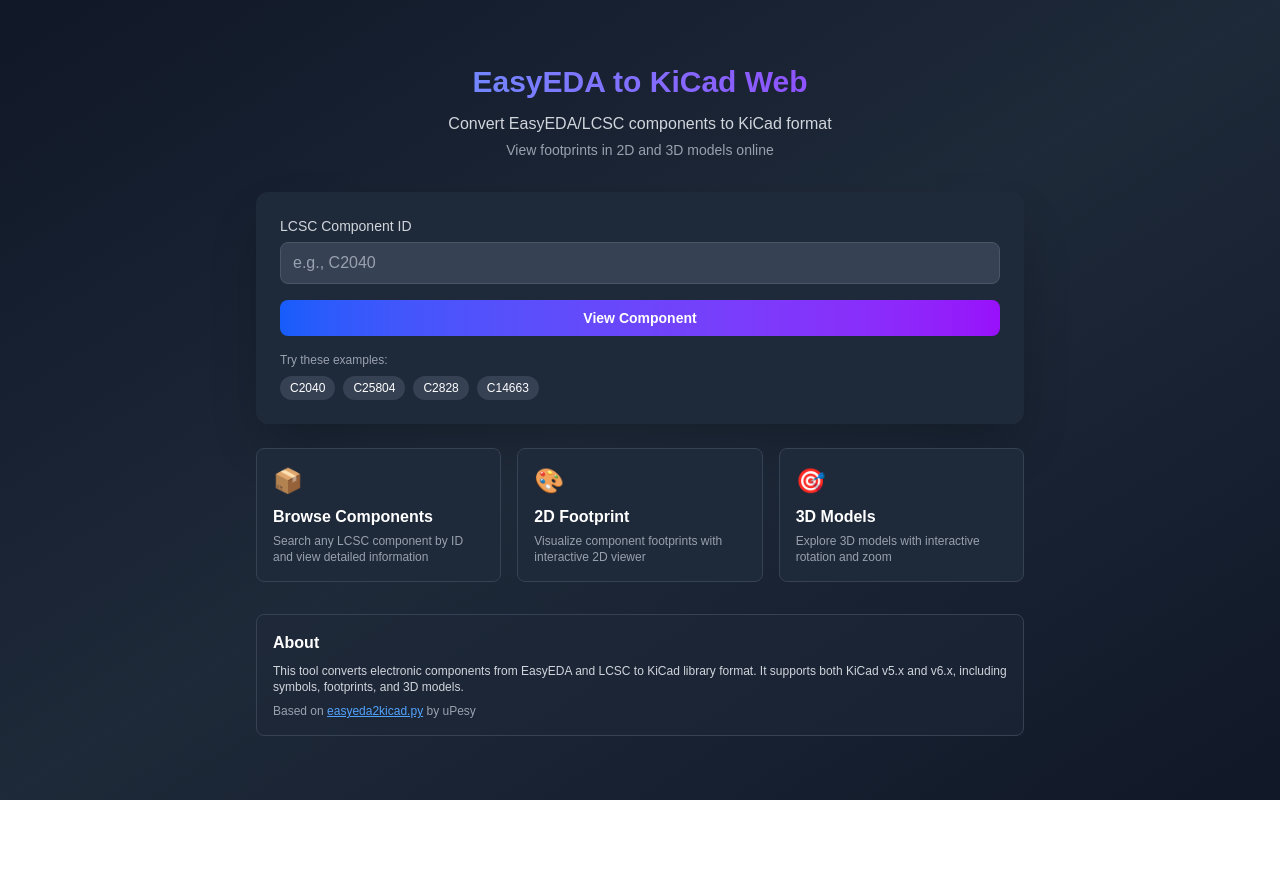
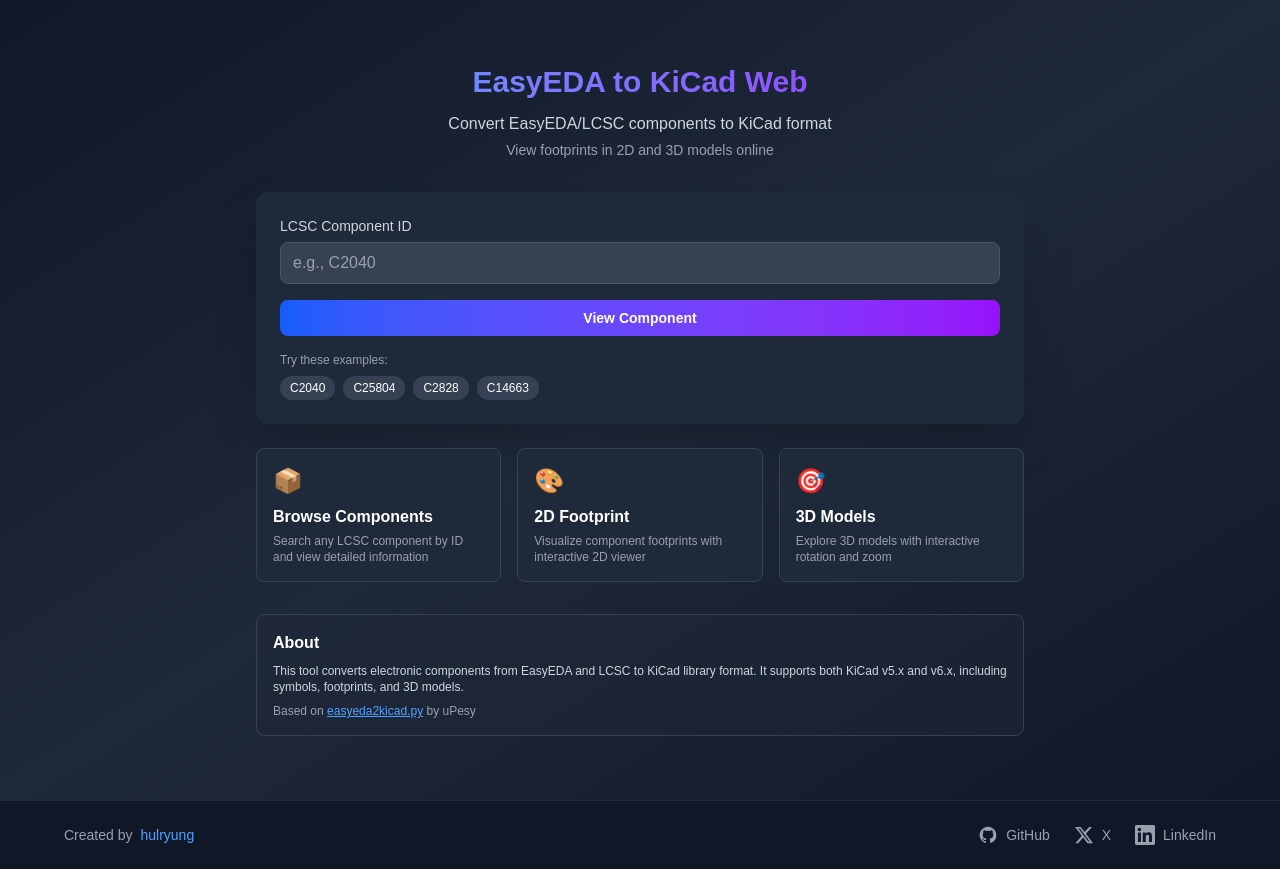
Before and after one commit to hulryung/easyeda2kicad-web, a Next.js app: page / in a window 1280 px wide. Before the commit the page ends 800 px from the top, so only its background shows below. Built offline with nearby package versions, Linux system fonts and the light colour scheme.

Commit message:
Add footer with social links and custom favicon
- Add footer with creator attribution and social media links (GitHub, X, LinkedIn)
- Create circuit board style favicon with gradient background
- Fix SchematicViewer NaN validation for text elements

```diff
--- /dev/null
+++ b/app/icon.tsx
@@ -0,0 +1,57 @@
+import { ImageResponse } from 'next/og'
+
+export const runtime = 'edge'
+
+export const size = {
+  width: 32,
+  height: 32,
+}
+
+export const contentType = 'image/png'
+
+export default function Icon() {
+  return new ImageResponse(
+    (
+      <div
+        style={{
+          fontSize: 24,
+          background: 'linear-gradient(135deg, #1e40af 0%, #7c3aed 100%)',
+          width: '100%',
+          height: '100%',
+          display: 'flex',
+          alignItems: 'center',
+          justifyContent: 'center',
+          color: 'white',
+          borderRadius: '6px',
+        }}
+      >
+        <svg
+          width="24"
+          height="24"
+          viewBox="0 0 24 24"
+          fill="none"
+          xmlns="http://www.w3.org/2000/svg"
+        >
+          {/* Circuit board pattern */}
+          <rect x="4" y="4" width="16" height="16" rx="1" stroke="white" strokeWidth="1.5" fill="none" />
+
+          {/* Connection points/pads */}
+          <circle cx="8" cy="8" r="1.5" fill="white" />
+          <circle cx="16" cy="8" r="1.5" fill="white" />
+          <circle cx="8" cy="16" r="1.5" fill="white" />
+          <circle cx="16" cy="16" r="1.5" fill="white" />
+          <circle cx="12" cy="12" r="2" fill="white" />
+
+          {/* Traces/connections */}
+          <line x1="8" y1="8" x2="12" y2="12" stroke="white" strokeWidth="1.2" />
+          <line x1="16" y1="8" x2="12" y2="12" stroke="white" strokeWidth="1.2" />
+          <line x1="8" y1="16" x2="12" y2="12" stroke="white" strokeWidth="1.2" />
+          <line x1="16" y1="16" x2="12" y2="12" stroke="white" strokeWidth="1.2" />
+        </svg>
+      </div>
+    ),
+    {
+      ...size,
+    }
+  )
+}
--- a/app/layout.tsx
+++ b/app/layout.tsx
@@ -25,9 +25,66 @@
   return (
     <html lang="en">
       <body
-        className={`${geistSans.variable} ${geistMono.variable} antialiased`}
+        className={`${geistSans.variable} ${geistMono.variable} antialiased flex flex-col min-h-screen`}
       >
-        {children}
+        <div className="flex-1">
+          {children}
+        </div>
+        <footer className="bg-gray-900 border-t border-gray-800 py-6 px-4 text-gray-400">
+          <div className="container mx-auto max-w-6xl">
+            <div className="flex flex-col md:flex-row justify-between items-center gap-4">
+              <div className="flex items-center gap-2 text-sm">
+                <span>Created by</span>
+                <a
+                  href="https://github.com/hulryung"
+                  target="_blank"
+                  rel="noopener noreferrer"
+                  className="text-blue-400 hover:text-blue-300 font-medium"
+                >
+                  hulryung
+                </a>
+              </div>
+
+              <div className="flex items-center gap-6 text-sm">
+                <a
+                  href="https://github.com/hulryung/easyeda2kicad-web"
+                  target="_blank"
+                  rel="noopener noreferrer"
+                  className="flex items-center gap-2 hover:text-gray-200 transition-colors"
+                >
+                  <svg className="w-5 h-5" fill="currentColor" viewBox="0 0 24 24">
+                    <path fillRule="evenodd" d="M12 2C6.477 2 2 6.484 2 12.017c0 4.425 2.865 8.18 6.839 9.504.5.092.682-.217.682-.483 0-.237-.008-.868-.013-1.703-2.782.605-3.369-1.343-3.369-1.343-.454-1.158-1.11-1.466-1.11-1.466-.908-.62.069-.608.069-.608 1.003.07 1.531 1.032 1.531 1.032.892 1.53 2.341 1.088 2.91.832.092-.647.35-1.088.636-1.338-2.22-.253-4.555-1.113-4.555-4.951 0-1.093.39-1.988 1.029-2.688-.103-.253-.446-1.272.098-2.65 0 0 .84-.27 2.75 1.026A9.564 9.564 0 0112 6.844c.85.004 1.705.115 2.504.337 1.909-1.296 2.747-1.027 2.747-1.027.546 1.379.202 2.398.1 2.651.64.7 1.028 1.595 1.028 2.688 0 3.848-2.339 4.695-4.566 4.943.359.309.678.92.678 1.855 0 1.338-.012 2.419-.012 2.747 0 .268.18.58.688.482A10.019 10.019 0 0022 12.017C22 6.484 17.522 2 12 2z" clipRule="evenodd" />
+                  </svg>
+                  GitHub
+                </a>
+
+                <a
+                  href="https://x.com/hulryung"
+                  target="_blank"
+                  rel="noopener noreferrer"
+                  className="flex items-center gap-2 hover:text-gray-200 transition-colors"
+                >
+                  <svg className="w-5 h-5" fill="currentColor" viewBox="0 0 24 24">
+                    <path d="M18.244 2.25h3.308l-7.227 8.26 8.502 11.24H16.17l-5.214-6.817L4.99 21.75H1.68l7.73-8.835L1.254 2.25H8.08l4.713 6.231zm-1.161 17.52h1.833L7.084 4.126H5.117z" />
+                  </svg>
+                  X
+                </a>
+
+                <a
+                  href="https://linkedin.com/in/hulryung"
+                  target="_blank"
+                  rel="noopener noreferrer"
+                  className="flex items-center gap-2 hover:text-gray-200 transition-colors"
+                >
+                  <svg className="w-5 h-5" fill="currentColor" viewBox="0 0 24 24">
+                    <path d="M20.447 20.452h-3.554v-5.569c0-1.328-.027-3.037-1.852-3.037-1.853 0-2.136 1.445-2.136 2.939v5.667H9.351V9h3.414v1.561h.046c.477-.9 1.637-1.85 3.37-1.85 3.601 0 4.267 2.37 4.267 5.455v6.286zM5.337 7.433c-1.144 0-2.063-.926-2.063-2.065 0-1.138.92-2.063 2.063-2.063 1.14 0 2.064.925 2.064 2.063 0 1.139-.925 2.065-2.064 2.065zm1.782 13.019H3.555V9h3.564v11.452zM22.225 0H1.771C.792 0 0 .774 0 1.729v20.542C0 23.227.792 24 1.771 24h20.451C23.2 24 24 23.227 24 22.271V1.729C24 .774 23.2 0 22.222 0h.003z"/>
+                  </svg>
+                  LinkedIn
+                </a>
+              </div>
+            </div>
+          </div>
+        </footer>
       </body>
     </html>
   );
--- a/components/SchematicViewer.tsx
+++ b/components/SchematicViewer.tsx
@@ -564,7 +564,9 @@
           })}
 
           {/* Texts */}
-          {schematic.texts.map((text, i) => (
+          {schematic.texts
+            .filter(text => !isNaN(text.x) && !isNaN(text.y) && !isNaN(text.size))
+            .map((text, i) => (
               <text
                 key={`text-${i}`}
                 x={text.x}
```
Lines whose indentation alone changed are shown as unchanged.
